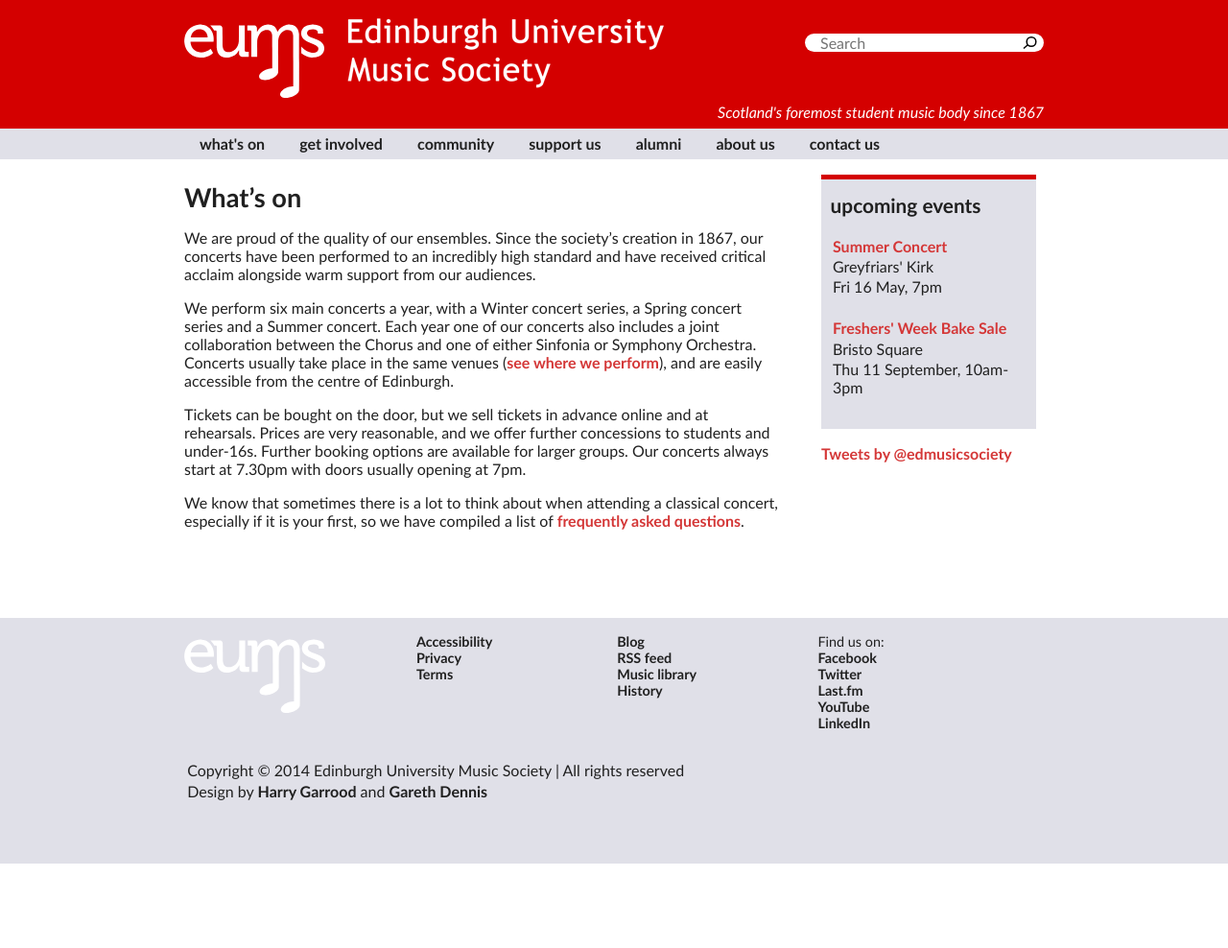
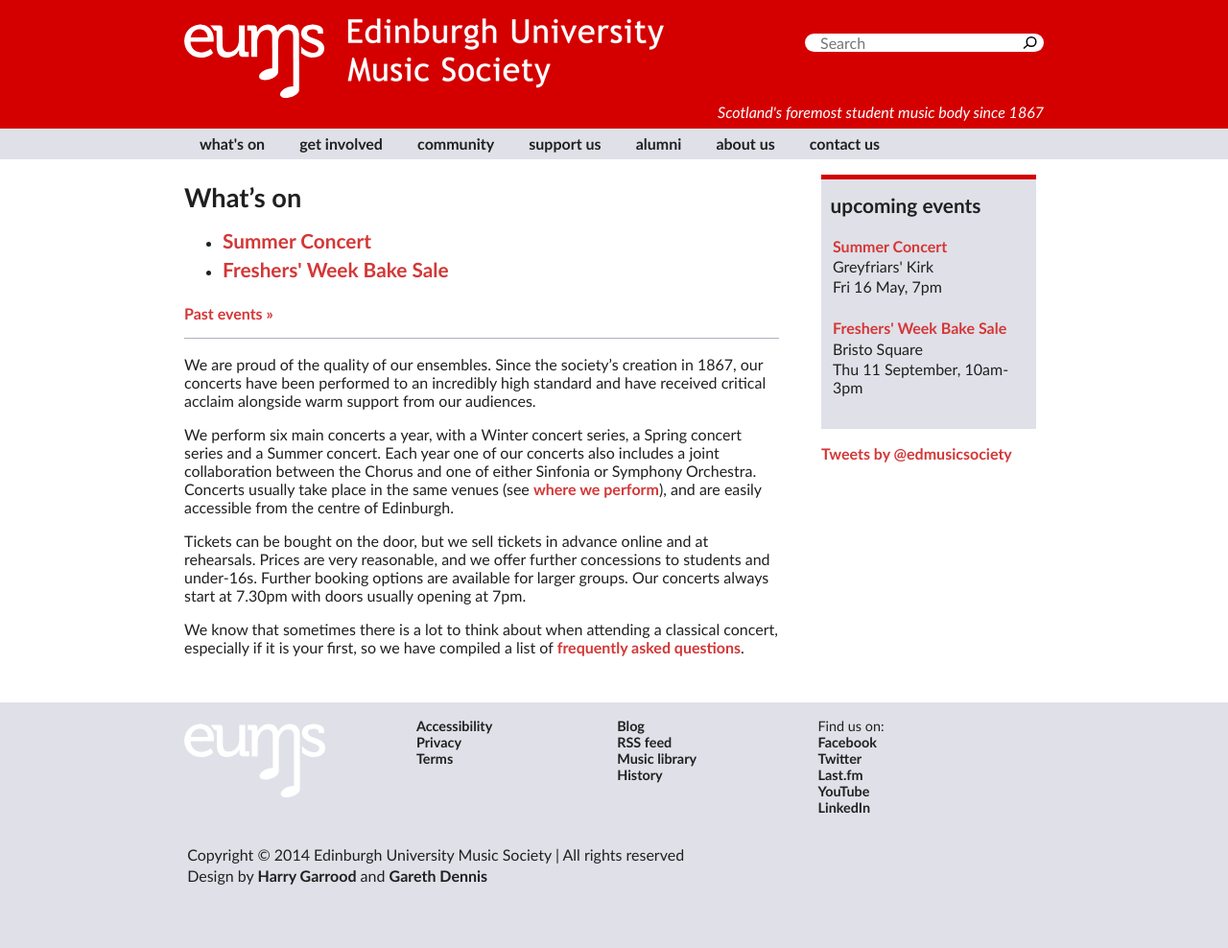
Before and after one commit to eums/website, a Jekyll site: the page built from whats-on/index.markdown, in a window 1280 px wide. Shown: the whole page at 96% size. Built offline with Jekyll 4.4.1, drawn with Linux system fonts in a browser that asks for light colours; comment, search, counter and statistics services are not loaded; before the commit the page ends 900 px from its top, so only the background shows below that.

Commit message:
more stuff for whats-on page

```diff
--- a/_data/events.yml
+++ b/_data/events.yml
@@ -1,13 +1,11 @@
 ---
 - title: Summer Concert
-  description: todo
   location: Greyfriars' Kirk
   url: /blog/2014/summer-concert/
   date: 2014-05-16
   time: 7pm
   upcoming: true
 - title: Freshers' Week Bake Sale
-  description: todo
   location: Bristo Square
   url: /blog/2014/freshers-week/
   date: 2014-09-11
--- a/_sass/_styles.scss
+++ b/_sass/_styles.scss
@@ -89,6 +89,17 @@
         background-color: $bg-lgrey;
     }
 }
+
+/* events on What's On page */
+.whats-on-events {
+    margin-bottom: 1.5em;
+}
+
+.whats-on-events h3 {
+    margin-top: 0.25em;
+    margin-bottom: 0.25em;
+}
+
 
 /* layout */
 body {
--- a/whats-on/index.markdown
+++ b/whats-on/index.markdown
@@ -4,6 +4,20 @@
 ---
 
 ## What's on
+
+<ul class="whats-on-events">
+{% for event in site.data.events where event.upcoming %}
+<li>
+  <h3>
+    <a href="{{ event.url }}">{{ event.title }}</a>
+  </h3>
+</li>
+{% endfor %}
+</ul>
+
+<a href="/whats-on/archive">Past events &raquo;</a>
+
+<hr>
 
 We are proud of the quality of our ensembles. Since the society's creation in
 1867, our concerts have been performed to an incredibly high standard and have
@@ -12,7 +26,7 @@
 We perform six main concerts a year, with a Winter concert series, a Spring
 concert series and a Summer concert. Each year one of our concerts also
 includes a joint collaboration between the Chorus and one of either Sinfonia or
-Symphony Orchestra. Concerts usually take place in the same venues ([see where
+Symphony Orchestra. Concerts usually take place in the same venues (see [where
 we perform](/venues/)), and are easily accessible from the centre of Edinburgh.
 
 Tickets can be bought on the door, but we sell tickets in advance online and at
```
